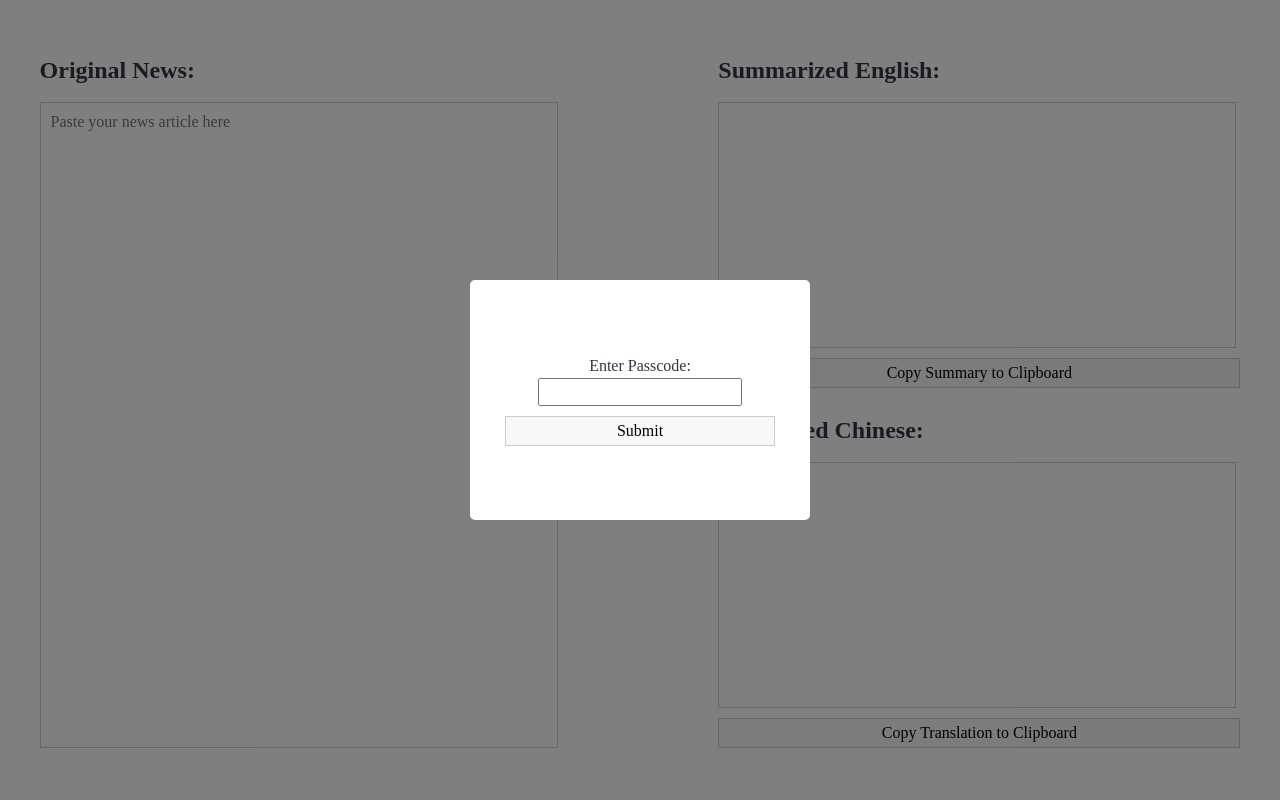
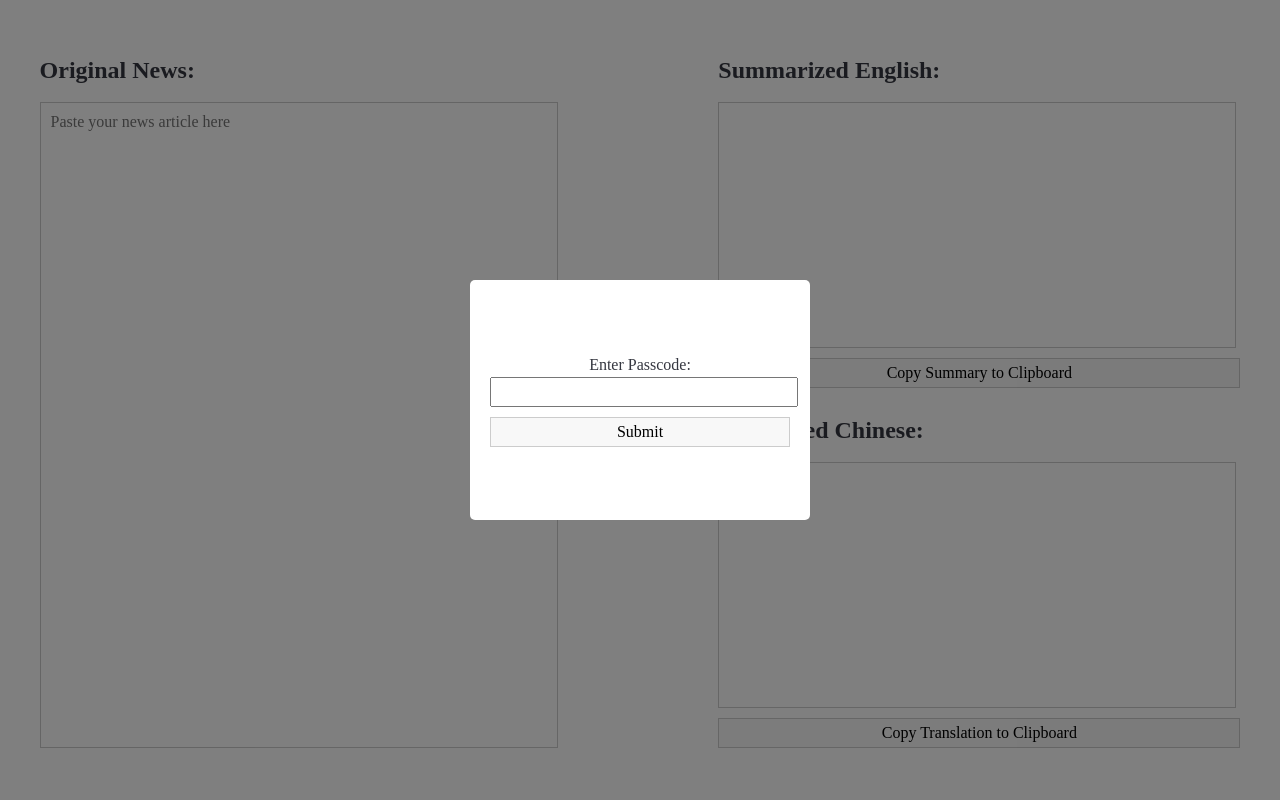
Before and after one commit to hiroayumi/gvf-news, a Flask app: page / in a window 1280 px wide. Run offline with Flask 2, Linux system fonts and the light colour scheme; some web fonts are replaced.

Commit message:
Update main.css

```diff
--- a/static/main.css
+++ b/static/main.css
@@ -108,6 +108,7 @@ output textarea {
   text-align: center;
   z-index: 1001;
   width: 200px;
+  height: 120px;
   display: flex;
   flex-direction: column;
   justify-content: center;
@@ -126,7 +127,15 @@ output textarea {
     margin-bottom: 10px;
 }
 
-.popup h1, .popup p, .popup input {
-    margin-bottom: 10px;
-    padding: 0;
+.popup h1 {
+  margin-bottom: 10px;
 }
+
+.popup input {
+  width: 100%;
+  margin-bottom: 10px;
+}
+
+.popup button {
+  width: 100%;
+}
```
